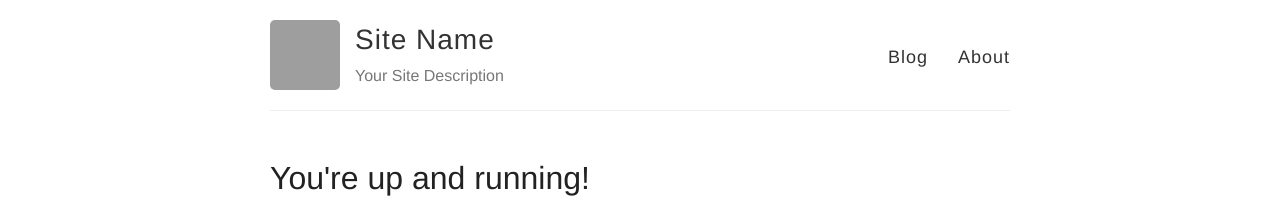
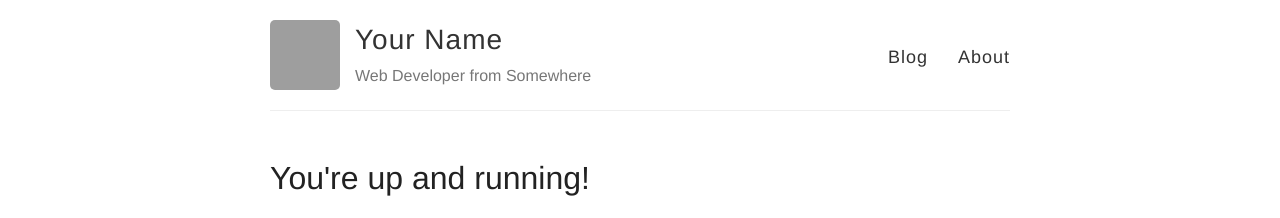
Before and after one commit to Sparadanni-eth/finnus.github.io, a Jekyll site: the page built from index.html, in a window 1280 px wide. Shown: the top 218 px of the page. Built offline with Jekyll 4.4.1, drawn with Linux system fonts in a browser that asks for light colours; emoji names are drawn with the system emoji font; grey boxes are pictures that could not be loaded.

Commit message:
Reordered _config.yml for better first run experience

```diff
--- a/_config.yml
+++ b/_config.yml
@@ -3,14 +3,10 @@
 #
 
 # The name of your site (displayed in the header)
-name: Site Name
+name: Your Name
 
 # A short bio or description (displayed in the header)
-description: Your Site Description
-
-# Your website URL (e.g. http://barryclark.github.io or http://www.barryclark.co)
-# Used for Sitemap.xml and your RSS feed
-url:
+description: Web Developer from Somewhere
 
 # A URL pointing to your avatar or profile pic
 # To use your Gravatar: (the one that GitHub uses for your profile pic)
@@ -19,11 +15,19 @@ url:
 #   3. Take the first long ID from the URL and paste it in place of mine below
 avatar: http://www.gravatar.com/avatar/36b4f56a7fa40d3c06e5afc4ed0b82b5?s=200
 
+#
+# Flags below are optional
+#
+
 # Your disqus username, entering this will enable commenting on posts
 disqus:
 
 # Enter your Google Analytics web tracking code (e.g. UA-2110908-2) to activate tracking
 google_analytics:
+
+# Your website URL (e.g. http://barryclark.github.io or http://www.barryclark.co)
+# Used for Sitemap.xml and your RSS feed
+url:
 
 # Includes an icon in the footer for each username you enter
 footer-links:
@@ -31,12 +35,12 @@ footer-links:
   email:
   facebook:
   flickr:
-  github: your-username
+  github: jekyll
   instagram:
   linkedin:
   pinterest:
-  rss: # just type anything here for a working RSS icon, make sure you set the "url" at the top of this file!
-  twitter: your-username
+  rss: # just type anything here for a working RSS icon, make sure you set the "url" above!
+  twitter: jekyllrb
 
 #
 # !! You don't need to change any of the configuration flags below !!
```
